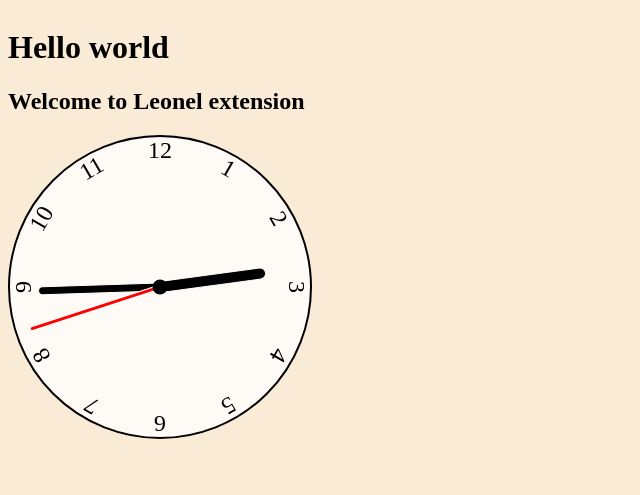
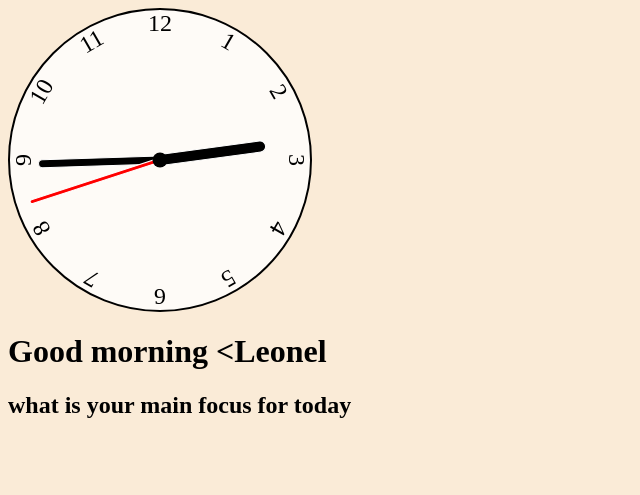
Before and after one commit to leonelRos/Google-extension-API, a browser extension: page index.html in a window 1280 px wide. Shown: the whole page, without its empty margins (0-640 px from the left). Drawn offline with Linux system fonts and the light colour scheme.

Commit message:
more functionality to come

```diff
--- a/index.html
+++ b/index.html
@@ -10,11 +10,6 @@
 </head>
 
 <body>
-    <div class="body-part">
-        <h1>Hello world</h1>
-        <h2>Welcome to Leonel extension</h2>
-
-    </div>
     <div class="clock">
         <div class="hand hour" data-hour-hand></div>
         <div class="hand minute" data-minute-hand></div>
@@ -32,6 +27,12 @@
         <div class="number number11">11</div>
         <div class="number number12">12</div>
     </div>
+    <div class="body-part">
+        <h1><span class="greeting" data-greeting>Good morning</span>
+            <<span class="name" data-name>Leonel</span>
+        </h1>
+        <h2><span class="message" data-message>what is your main focus for today</span></h2>
+    </div>
     <script defer src="js/main.js"></script>
 </body>
 
--- a/js/main.js
+++ b/js/main.js
@@ -21,6 +21,10 @@ setInterval(setClock, 1000);
 const dataHour = document.querySelector('[data-hour-hand]')
 const dataMinute = document.querySelector('[data-minute-hand]')
 const dataSecond = document.querySelector('[data-second-hand]')
+const greetings = document.querySelector('[data-greeting]');
+const name = document.querySelector('[data-name]')
+const message = document.querySelector('[data-message]');
+console.log(greetings);
 
 function setClock() {
     var currentDate = new Date();
```
Also changed, not shown: img/mountain.jpg (deleted).
